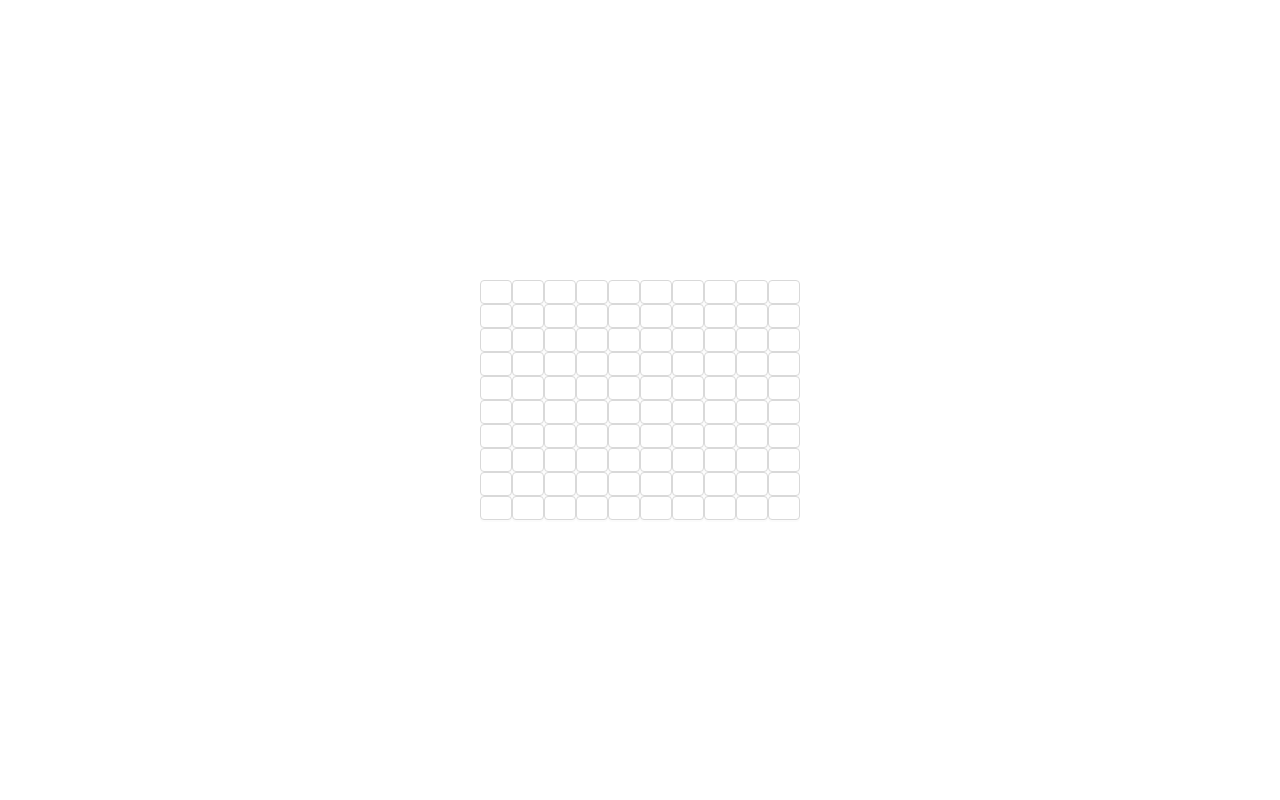
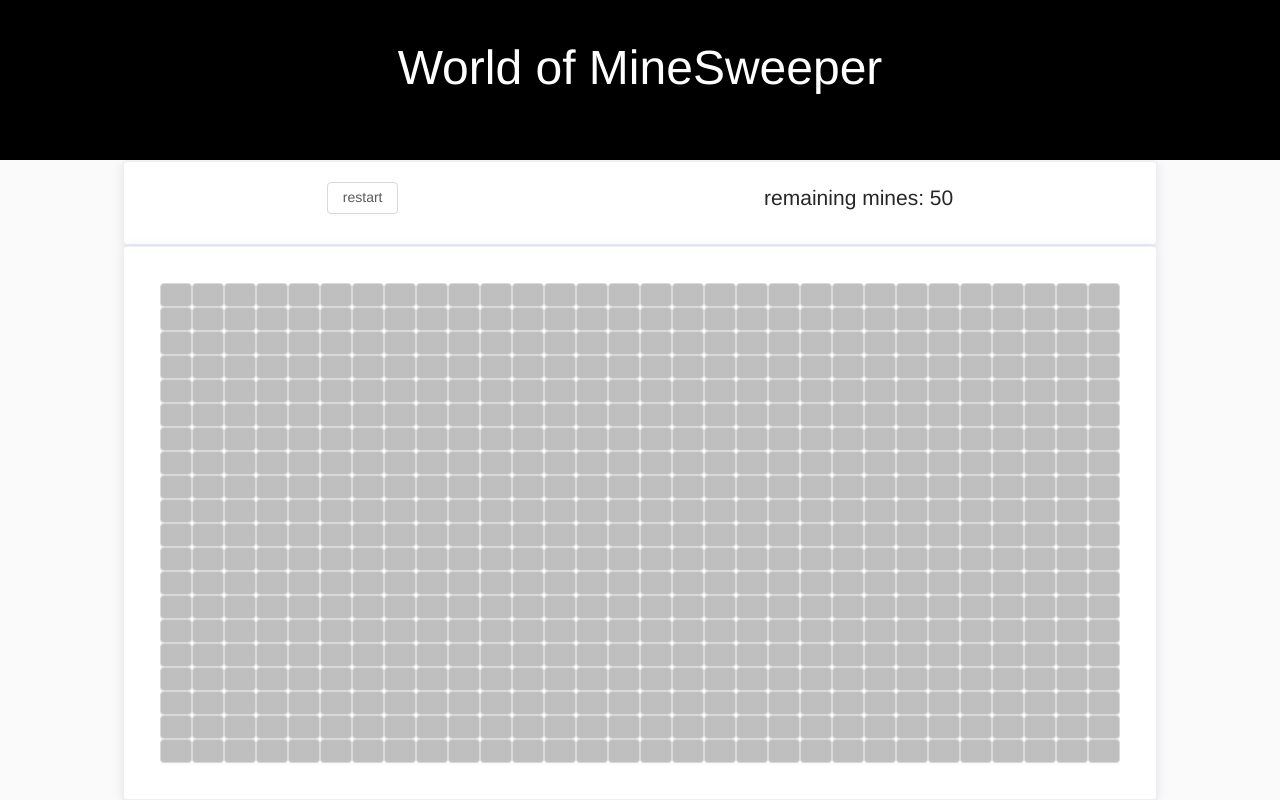
Before and after one commit to buchuitoudegou/MineSweeper, a Vue app: page /#/ in a window 1280 px wide. Built offline with nearby package versions, Linux system fonts and the light colour scheme; the HTML template or start-up script is replaced by a standard one.

Commit message:
feature/ui

```diff
--- a/package.json
+++ b/package.json
@@ -9,6 +9,7 @@
   },
   "dependencies": {
     "ant-design-vue": "^1.3.4",
+    "element-ui": "^2.5.4",
     "vue": "^2.5.21",
     "vue-class-component": "^6.0.0",
     "vue-property-decorator": "^7.0.0",
--- a/src/components/MineButton.vue
+++ b/src/components/MineButton.vue
@@ -1,6 +1,7 @@
 <template>
 <div>
-  <a-button class="mine-button" @click="clickEventHandler" @contextmenu="flagEventHandler">{{ content }}</a-button>
+  <a-button class="mine-button" @click="clickEventHandler" @contextmenu="flagEventHandler"
+  :class="{ 'isClosed': !isOpen, 'isMine': content === '*', 'isFlag': isFlag && !isOpen }">{{ content }}</a-button>
 </div>
 </template>
 <script lang="ts">
@@ -12,6 +13,12 @@ import { IPosition } from '../typings';
 export default class MineButton extends Vue {
   @Prop(String) content !: string;
   @Prop() position !: IPosition;
+  @Prop(Boolean) isOpen !: boolean;
+
+  @Prop(Boolean) isFlag !: {
+    type: boolean,
+    require: true
+  };
 
   flagEventHandler(event: Event) {
     event.preventDefault();
@@ -32,4 +39,16 @@ export default class MineButton extends Vue {
   display: flex;
   justify-content: center;
 }
+.isClosed {
+  background-color: #bfbfbf;
+}
+button.isMine {
+  background-color: #ff4d4f;
+}
+.isFlag {
+  background-color: #91d5ff;
+}
+.isMine.isFlag {
+  background-color: #52c41a;
+}
 </style>
--- a/src/main.ts
+++ b/src/main.ts
@@ -1,12 +1,15 @@
 import 'ant-design-vue/dist/antd.css';
+import 'element-ui/lib/theme-chalk/index.css';
 
 import Antd from 'ant-design-vue';
 import App from './App.vue';
+import ElementUI from 'element-ui';
 import Vue from 'vue';
 import router from './router';
 import store from './store';
 
 Vue.use(Antd);
+Vue.use(ElementUI);
 
 Vue.config.productionTip = false;
 
--- a/src/utils/index.ts
+++ b/src/utils/index.ts
@@ -1,8 +1,8 @@
 import { IMineButton, IPosition } from '../typings';
 
-export const ROW_COUNT = 10;
-export const COL_COUNT = 10;
-export const MINE_COUNT = 5;
+export const ROW_COUNT = 20;
+export const COL_COUNT = 30;
+export const MINE_COUNT = 50;
 
 export function initialMap(srcMap: IMineButton[][]) {
   for (let i = 0; i < MINE_COUNT; ++i) {
@@ -43,15 +43,16 @@ export function openButton(srcMap: IMineButton[][], pos: IPosition) {
     const cur = queue.pop();
     if (cur) {
       srcMap[cur.x][cur.y].isOpen = true;
-      srcMap[cur.x][cur.y].showContent = srcMap[cur.x][cur.y].realContent;
+      srcMap[cur.x][cur.y].showContent =
+      (srcMap[cur.x][cur.y].realContent === 0) ? ' ' : srcMap[cur.x][cur.y].realContent;
       for (const d of dir) {
         const nextPos: IPosition = { x: cur.x + d[0], y: cur.y + d[1] };
         if (nextPos.x >= 0 && nextPos.x < srcMap.length
           && nextPos.y >= 0 && nextPos.y < srcMap[0].length) {
           if (srcMap[nextPos.x][nextPos.y].realContent === 0
-            && srcMap[nextPos.x][nextPos.y].showContent === ' ') {
+            && srcMap[nextPos.x][nextPos.y].isOpen === false) {
             queue.push(nextPos);
-          } else if (srcMap[nextPos.x][nextPos.y].showContent === ' '
+          } else if (srcMap[nextPos.x][nextPos.y].isOpen === false
           && srcMap[nextPos.x][nextPos.y].isMine === false
           && srcMap[cur.x][cur.y].realContent === 0) {
             srcMap[nextPos.x][nextPos.y].isOpen = true;
--- a/src/views/MineSweeper.vue
+++ b/src/views/MineSweeper.vue
@@ -1,13 +1,25 @@
 <template>
-<div style="display: flex; height: 100vh; justify-content: center; align-items: center;" id="container">
-  <div id="mine-wrapper">
+<div id="container">
+  <div style="height: 20%; width: 100%; background-color: black;
+  display: flex; align-items: center; justify-content: center;">
+    <h1 style="color: white; font-size: 3rem;">World of MineSweeper</h1>
+  </div>
+  <div id="main-container">
+    <el-card id="controler">
+      <a-button @click="restart">restart</a-button>
+      <h2>remaining mines: {{ restMine - wrongFlag }}</h2>
+    </el-card>
+    <el-card id="mine-wrapper">
       <div class="row-container" v-for="(row,idx) of srcMap" :key="idx">
         <mine-button v-for="(mine, i) of row" :key="idx * 10 + i"
         :position="{ x: idx, y: i }"
         :content="String(mine.showContent)"
+        :isOpen="mine.isOpen"
+        :isFlag="mine.isFlag"
         @open="openBtn"
         @flag="flagBtn"></mine-button>
       </div>
+    </el-card>
   </div>
 </div>
 </template>
@@ -25,10 +37,41 @@ import { initialMap, ROW_COUNT, COL_COUNT, MINE_COUNT, openButton } from '../uti
 export default class MineSweeper extends Vue {
   srcMap: IMineButton[][] = [[]];
 
+  isComplete: boolean = false;
+
   restMine: number = MINE_COUNT;
   wrongFlag: number = 0;
 
+  restart() {
+    this.restMine = MINE_COUNT;
+    this.wrongFlag = 0;
+    this.isComplete = false;
+    this.srcMap = [];
+    for (let i = 0; i < ROW_COUNT; ++i) {
+      const temp: IMineButton[] = [];
+      for (let j = 0; j < COL_COUNT; ++j) {
+        const mine: IMineButton = {
+          isMine: false,
+          postion: { x: i, y: j },
+          isOpen: false,
+          isFlag: false,
+          showContent: ' ',
+          realContent: 0
+        };
+        temp.push(mine);
+      }
+      this.srcMap.push(temp);
+    }
+    initialMap(this.srcMap);
+  }
+
   openBtn(pos: IPosition) {
+    if (this.isComplete) {
+      return;
+    }
+    if (this.srcMap[pos.x][pos.y].isOpen) {
+      return;
+    }
     if (this.srcMap[pos.x][pos.y].realContent === -1) {
       for (let i = 0; i < ROW_COUNT; ++i) {
         for (let j = 0; j < COL_COUNT; ++j) {
@@ -37,13 +80,20 @@ export default class MineSweeper extends Vue {
           }
         }
       }
-      alert('you lose');
+      this.isComplete = true;
+      setTimeout(() => { alert('you lose'); }, 1000);
     } else {
       openButton(this.srcMap, pos);
     }
   }
 
   flagBtn(pos: IPosition) {
+    if (this.isComplete) {
+      return;
+    }
+    if (this.srcMap[pos.x][pos.y].isOpen) {
+      return;
+    }
     if (this.srcMap[pos.x][pos.y].isFlag === true) {
       this.srcMap[pos.x][pos.y].isFlag = false;
       this.srcMap[pos.x][pos.y].showContent = ' ';
@@ -62,7 +112,8 @@ export default class MineSweeper extends Vue {
       }
     }
     if (this.restMine === 0 && this.wrongFlag === 0) {
-      alert('you win');
+      this.isComplete = true;
+      setTimeout(() => { alert('you win'); }, 1000);
     }
   }
 
@@ -87,9 +138,31 @@ export default class MineSweeper extends Vue {
   }
 }
 </script>
-<style scoped>
+<style>
 .row-container {
   display: flex;
   justify-content: flex-start;
 }
+#mine-wrapper {
+  padding: 1rem;
+  background-color: white;
+}
+#container {
+  display: flex;
+  height: 100vh;
+  flex-direction: column;
+  justify-content: flex-start;
+  align-items: center;
+  background-color: #fafafa;
+}
+#main-container {
+  flex-grow: 1;
+  display: flex;
+  flex-direction: column;
+  justify-content: space-around;
+}
+#controler .el-card__body {
+  display: flex;
+  justify-content: space-around;
+}
 </style>
```
Also changed, not shown: 1 other file (tests, documents, lock files or other folders). Lines whose indentation alone changed are shown as unchanged.
